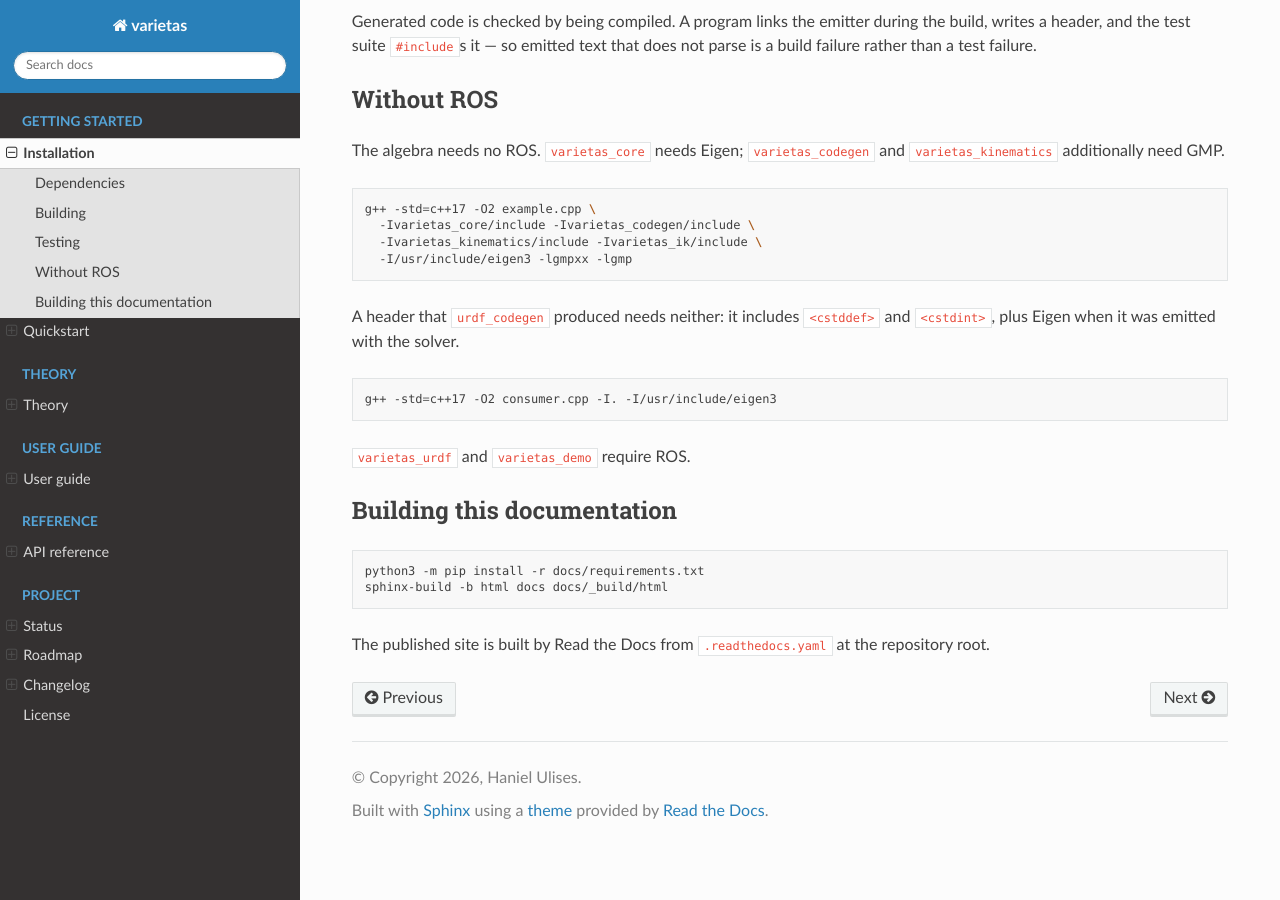
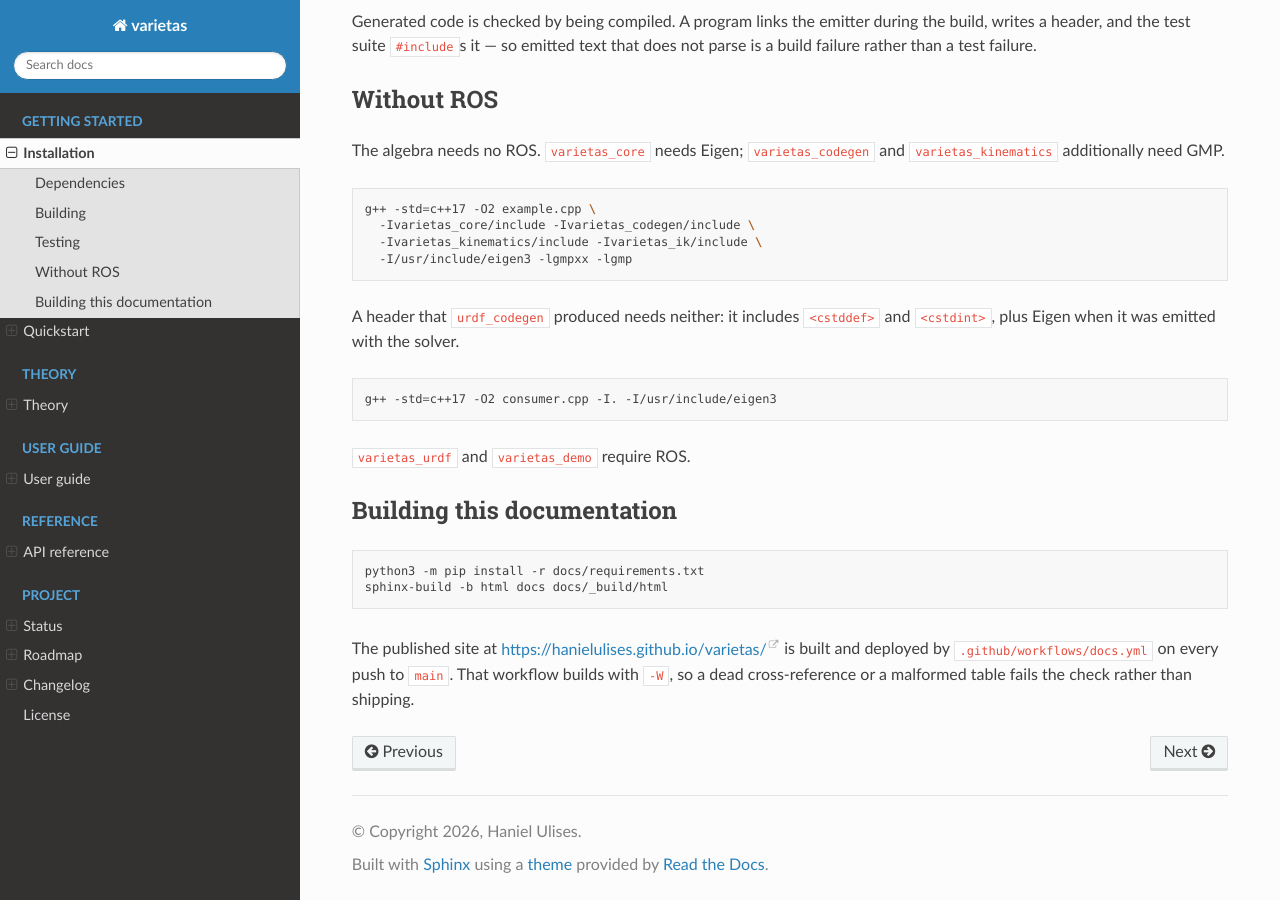
Before and after one commit to HanielUlises/varietas, a Sphinx documentation site: the page built from docs/installation.rst, in a window 1280 px wide and 900 px high, scrolled down 944 px. Built offline with Sphinx 7.4.7 and the Read the Docs theme 3.1.0, drawn with Linux system fonts in a browser that asks for light colours.

Commit message:
Publish the documentation from GitHub Pages
Read the Docs needed an account and a connected project before anything
appeared; the repository already has Actions, so the site builds and
deploys there instead. Pages is set to the workflow source, so nothing is
served from a branch.

The build runs on pull requests too, and with -W, so a dead cross-reference
or a malformed table is a failed check rather than a broken page. Only main
deploys.

The theme is unchanged — sphinx_rtd_theme is a theme, not a host.

```diff
--- a/docs/conf.py
+++ b/docs/conf.py
@@ -28,6 +28,10 @@
 cpp_index_common_prefix = ["varietas::", "varietas::urdf_import::"]
 
 # -- HTML output --------------------------------------------------------------
+
+# Published at https://hanielulises.github.io/varietas/ by .github/workflows/docs.yml.
+# sphinx.ext.githubpages writes the .nojekyll that keeps Pages from hiding _static/.
+html_baseurl = "https://hanielulises.github.io/varietas/"
 
 html_theme = "sphinx_rtd_theme"
 html_title = "varietas"
--- a/docs/installation.rst
+++ b/docs/installation.rst
@@ -80,5 +80,7 @@
    python3 -m pip install -r docs/requirements.txt
    sphinx-build -b html docs docs/_build/html
 
-The published site is built by Read the Docs from ``.readthedocs.yaml`` at the
-repository root.
+The published site at https://hanielulises.github.io/varietas/ is built and
+deployed by ``.github/workflows/docs.yml`` on every push to ``main``. That
+workflow builds with ``-W``, so a dead cross-reference or a malformed table
+fails the check rather than shipping.
```
Also changed, not shown: README.md (+1 -1 lines), .readthedocs.yaml (deleted), 1 other file.
